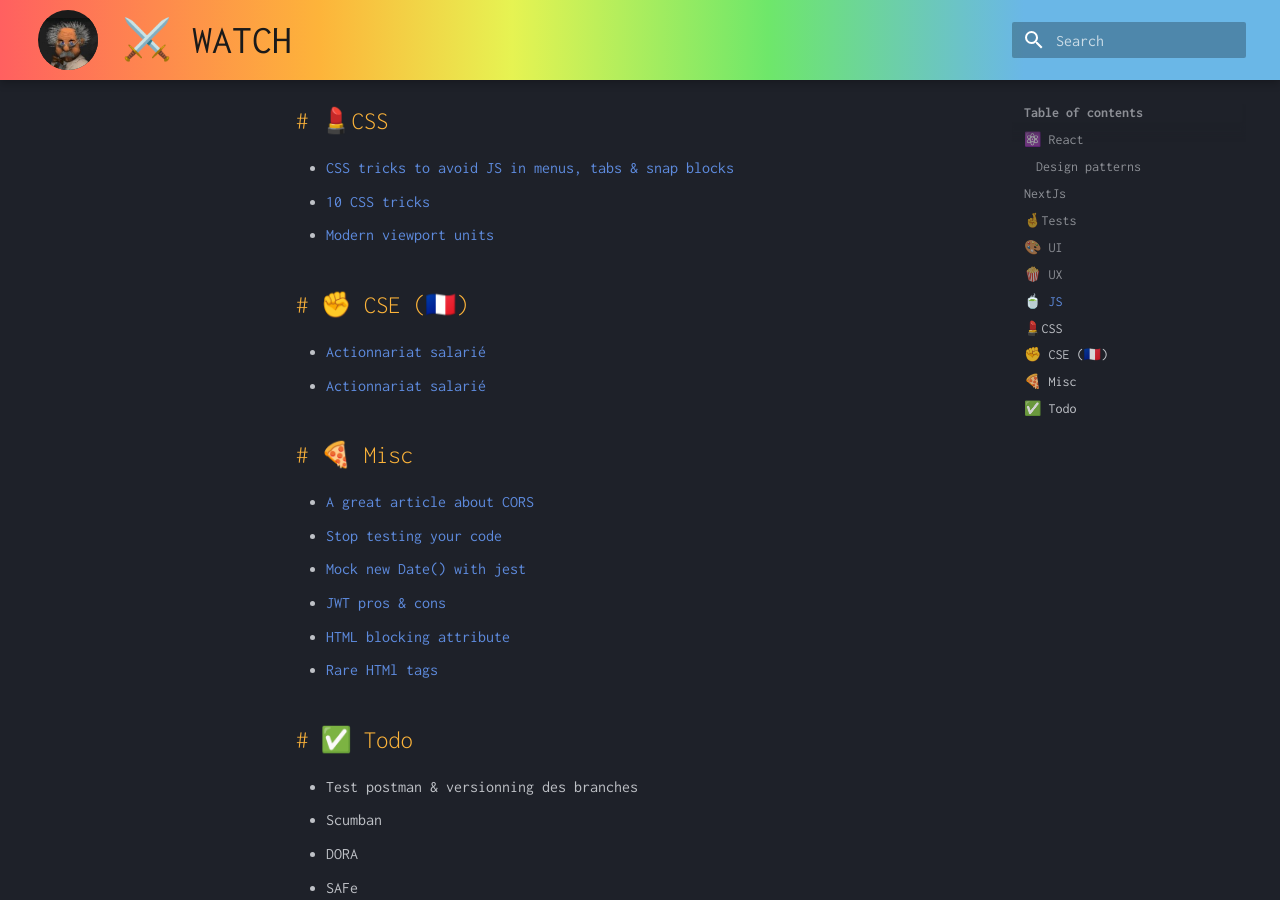
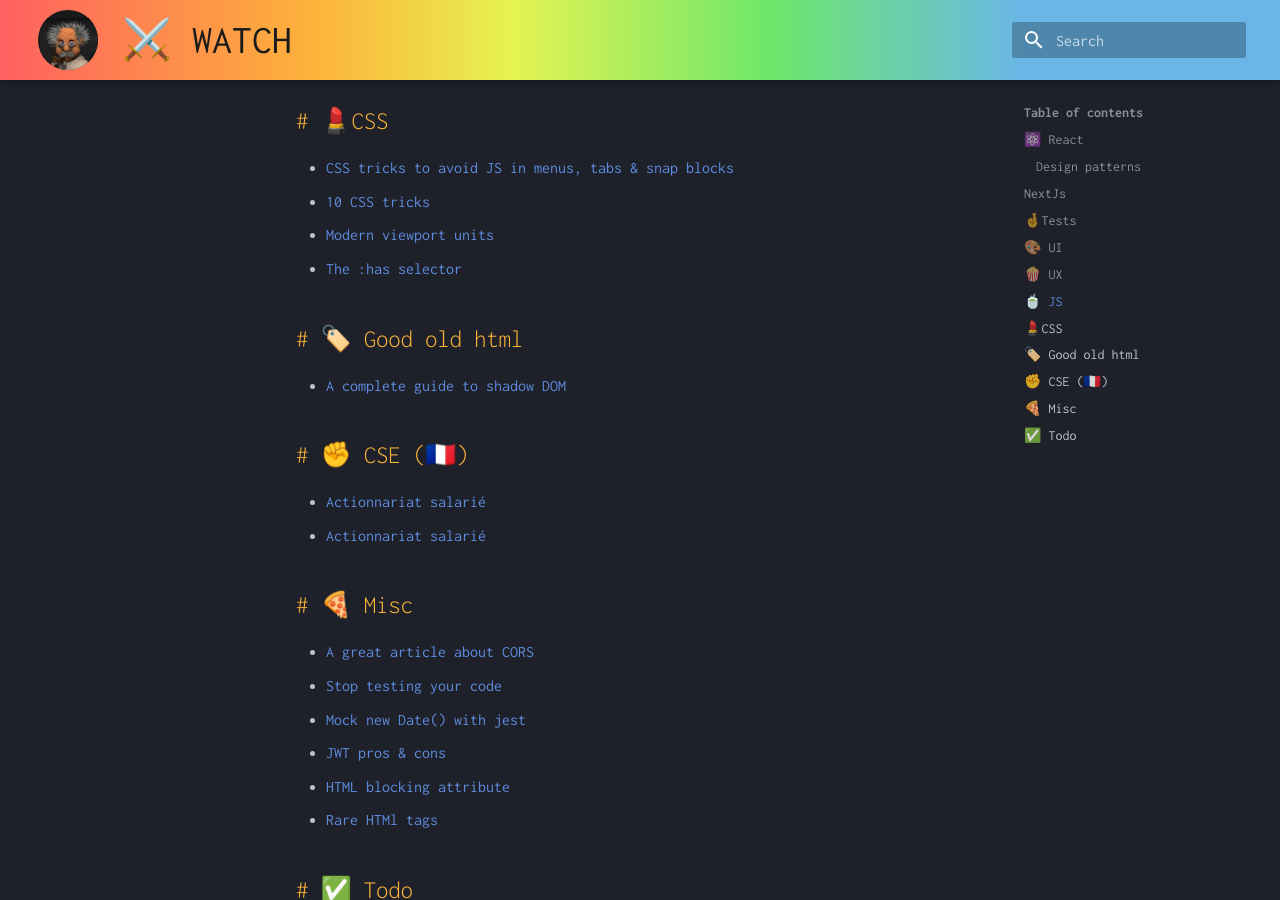
Before and after one commit to keninette/cheatsheets, an MkDocs documentation site: the page built from docs/watch/index.md, in a window 1280 px wide and 900 px high, scrolled down 1865 px. Built offline with MkDocs 1.6.1 and Material for MkDocs 9.7.7, drawn with Linux system fonts in a browser that asks for light colours.

Commit message:
Wednesday Watch (2024/10/14)

```diff
--- a/docs/watch/index.md
+++ b/docs/watch/index.md
@@ -45,6 +45,10 @@
 - [CSS tricks to avoid JS in menus, tabs & snap blocks](https://medium.com/@bogdanfromkyiv/no-js-required-you-can-do-this-with-css-e4635e40502c)
 - [10 CSS tricks](https://medium.com/@arnoldgunter/10-css-tricks-that-saved-me-plenty-of-work-and-time-3698e69d7bac)
 - [Modern viewport units](https://medium.com/@dimeloper/viewport-height-and-width-units-in-modern-css-1cc919392fde)
+- [The :has selector](https://adevnadia.medium.com/replacing-react-code-with-css-has-selector-0ed11469bfbe)
+
+## 🏷️ Good old html
+- [A complete guide to shadow DOM](https://blog.stackademic.com/shadow-dom-a-complete-guide-5201df719a17)
 
 ## ✊ CSE (🇫🇷)
 - [Actionnariat salarié](https://www.economie.gouv.fr/entreprises/comment-fonctionne-lactionnariat-salarie)
```
